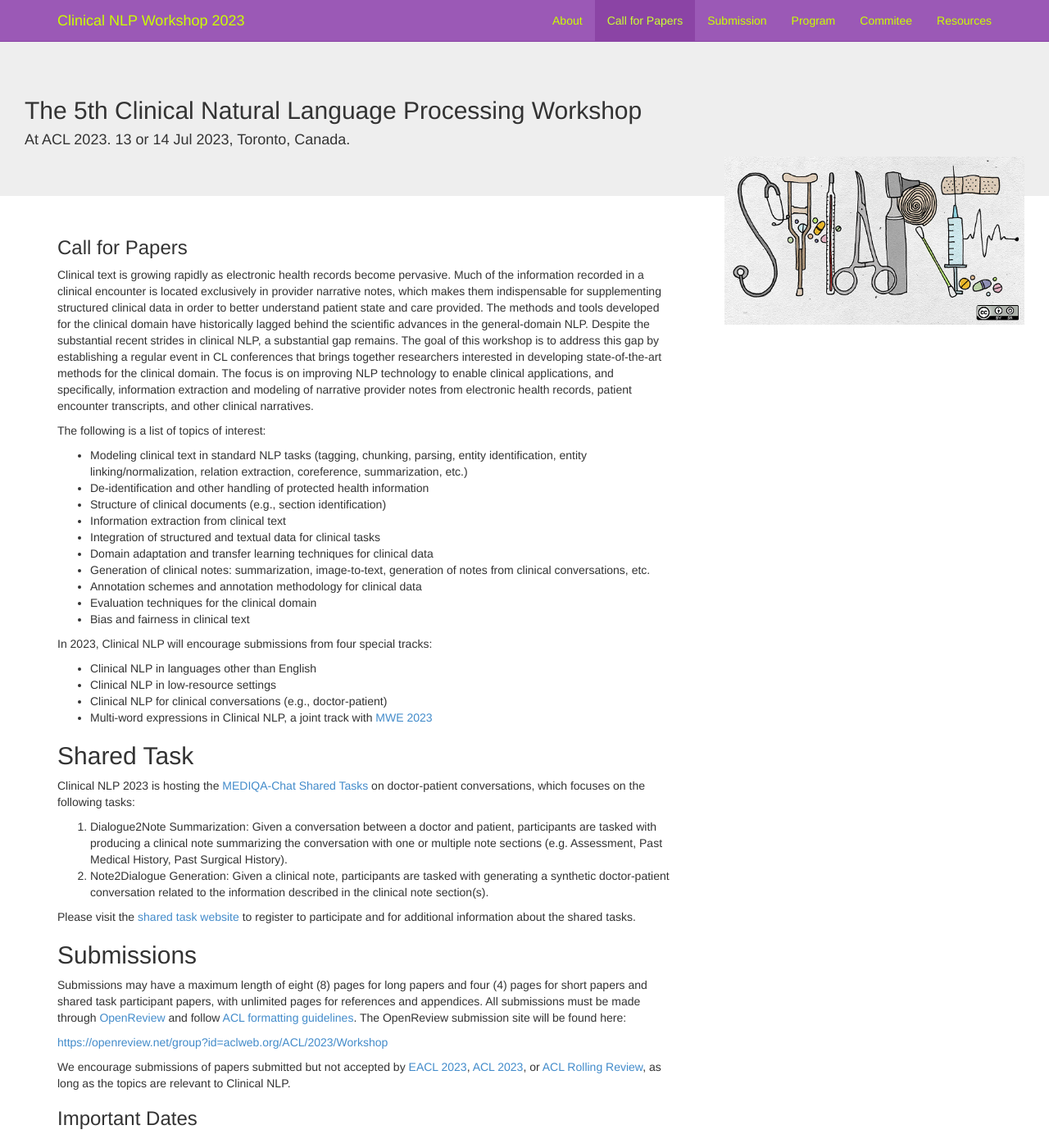
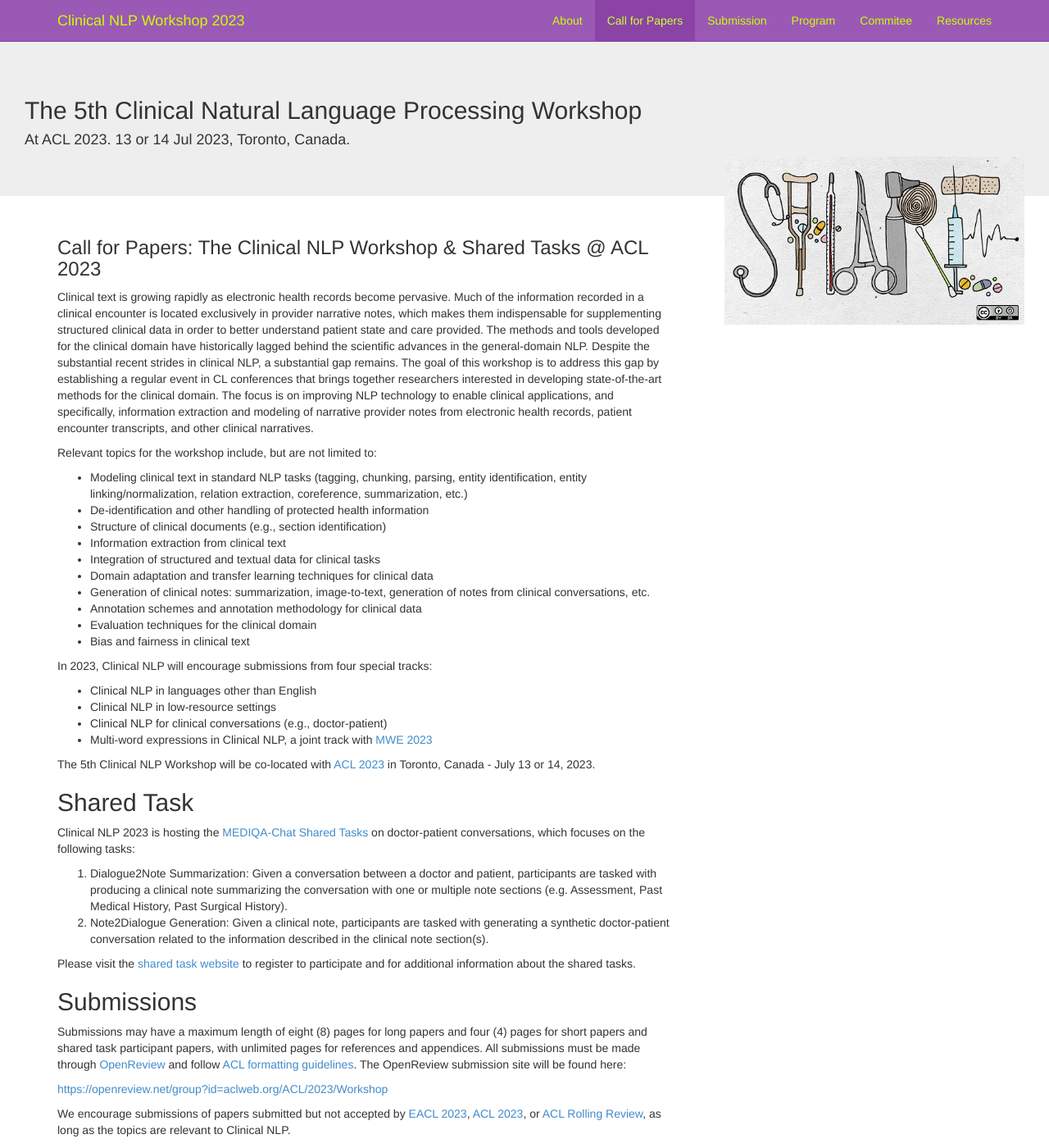
Before and after one commit to clinical-nlp/clinical-nlp.github.io, a Jekyll site: the page built from 2023/call-for-papers.md, in a window 1280 px wide and 1400 px high. Shown: the whole window at 82% size. Built offline with Jekyll 4.4.1, drawn with Linux system fonts in a browser that asks for light colours; nearby versions of some CDN libraries; comment, search, counter and statistics services are not loaded; some of the changed text lies outside the part shown.

Commit message:
Update call-for-papers.md

```diff
--- a/2023/call-for-papers.md
+++ b/2023/call-for-papers.md
@@ -3,7 +3,7 @@
 layout: default_2023
 ---
 
-### Call for Papers
+### Call for Papers: The Clinical NLP Workshop & Shared Tasks @ ACL 2023
 
 Clinical text is growing rapidly as electronic health records become pervasive.
 Much of the information recorded in a clinical encounter is located exclusively in provider narrative notes, which makes them indispensable for supplementing structured clinical data in order to better understand patient state and care provided.
@@ -12,7 +12,7 @@
 The goal of this workshop is to address this gap by establishing a regular event in CL conferences that brings together researchers interested in developing state-of-the-art methods for the clinical domain.
 The focus is on improving NLP technology to enable clinical applications, and specifically, information extraction and modeling of narrative provider notes from electronic health records, patient encounter transcripts, and other clinical narratives.
 
-The following is a list of topics of interest:
+Relevant topics for the workshop include, but are not limited to:
 * Modeling clinical text in standard NLP tasks (tagging, chunking, parsing, entity identification, entity linking/normalization, relation extraction, coreference, summarization, etc.)
 * De-identification and other handling of protected health information
 * Structure of clinical documents (e.g., section identification)
@@ -30,6 +30,7 @@
 * Clinical NLP for clinical conversations (e.g., doctor-patient)
 * Multi-word expressions in Clinical NLP, a joint track with [MWE 2023](https://multiword.org/mwe2023/)
 
+The 5th Clinical NLP Workshop will be co-located with [ACL 2023](https://2023.aclweb.org/) in Toronto, Canada - July 13 or 14, 2023.
 
 ## Shared Task
 
@@ -53,6 +54,8 @@
 
 ### Important Dates
 
+All deadlines are 11:59PM UTC-12:00 ([anywhere on Earth](timeanddate.com/time/zones/aoe))
+
 | Event                                               | Date                                    |
 | --------------------------------------------------- | --------------------------------------- |
 | Shared task registration opens                      | Tuesday, January 10, 2023               |
```
